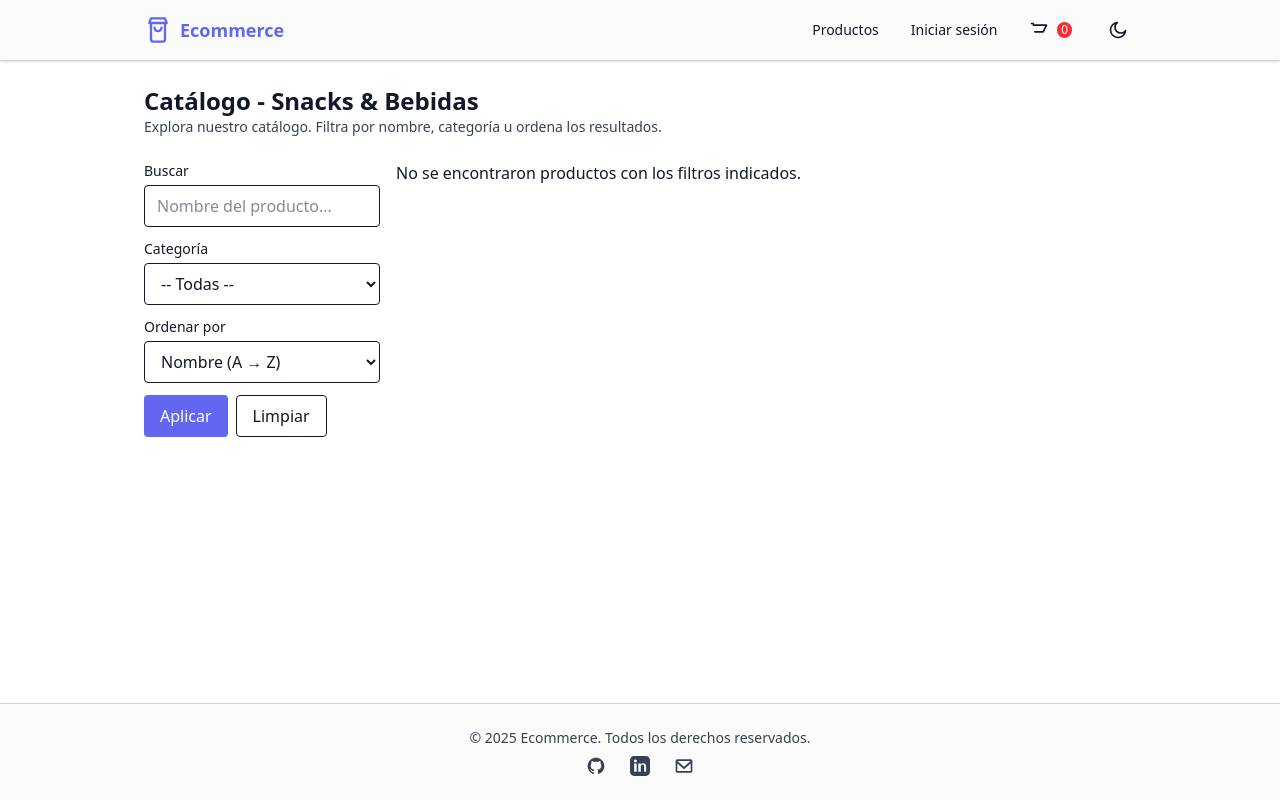
After one commit to AlbertoZuiga/fintoc-ecomerce-test, a Flask app: template app/templates/products/index.html in a window 1280 px wide. The commit adds this page. Run offline with Flask 3, Linux system fonts and the light colour scheme; the template is opened without the code that fills it, so the values that code supplies are empty; style sheets or scripts are compiled from the project's sources.

Commit message:
feat: add product listing and detail pages with navigation links

```diff
--- a/app/routes/__init__.py
+++ b/app/routes/__init__.py
@@ -1,4 +1,5 @@
 from app.routes.auth_routes import auth_bp
 from app.routes.main_routes import main_bp
+from app.routes.product_routes import product_bp
 
-blueprints = [main_bp, auth_bp]
+blueprints = [main_bp, auth_bp, product_bp]
--- a/app/templates/partials/navbar.html
+++ b/app/templates/partials/navbar.html
@@ -9,13 +9,16 @@
       </svg>
       <span class="hidden xs:inline sm:inline">Ecommerce</span>
     </a>
-    <div class="flex items-center gap-1 sm:gap-2">
+      <div class="flex items-center gap-1 sm:gap-2">
       <!-- Mobile menu button -->
       <button id="menu-toggle" class="md:hidden p-2 rounded-lg hover:bg-light-muted/30 dark:hover:bg-dark-muted/30 focus:outline-none focus:ring-2 focus:ring-primary active:scale-95 transition-all touch-manipulation" aria-label="Abrir menú de navegación" aria-expanded="false">
         <svg class="h-6 w-6" fill="none" stroke="currentColor" viewBox="0 0 24 24"><path stroke-linecap="round" stroke-linejoin="round" stroke-width="2" d="M4 6h16M4 12h16M4 18h16" /></svg>
       </button>
       <!-- Desktop menu -->
       <ul class="hidden md:flex items-center gap-2 font-medium text-sm">
+        <li>
+          <a href="{{ url_for('products.index') }}" class="px-3 py-2 rounded-lg hover:bg-primary/10 dark:hover:bg-accent/10 transition touch-manipulation" aria-label="Productos">Productos</a>
+        </li>
         {% if current_user.is_authenticated %}
           <li class="relative group">
             <button class="flex items-center gap-1 sm:gap-2 px-2 sm:px-3 py-2 rounded-lg hover:bg-primary/10 dark:hover:bg-accent/10 transition focus:outline-none touch-manipulation" id="user-menu" aria-haspopup="true">
@@ -40,6 +43,13 @@
             <a href="{{ url_for('auth.login') }}" class="px-3 py-2 rounded-lg hover:bg-primary/10 dark:hover:bg-accent/10 transition text-sm touch-manipulation" aria-label="Iniciar sesión">Iniciar sesión</a>
           </li>
         {% endif %}
+        <li class="relative">
+          <!-- Cart link (placeholder). Integrar carrito real más adelante. -->
+          <a href="{{ url_for('products.index') }}" class="px-3 py-2 rounded-lg hover:bg-primary/10 dark:hover:bg-accent/10 transition touch-manipulation" aria-label="Carrito">
+            <svg xmlns="http://www.w3.org/2000/svg" class="w-5 h-5 inline" viewBox="0 0 24 24" fill="none" stroke="currentColor"><path stroke-linecap="round" stroke-linejoin="round" stroke-width="2" d="M3 3h2l.4 2M7 13h10l4-8H5.4"/></svg>
+            <span id="cart-count" class="ml-1 inline-block text-xs text-white bg-red-500 rounded-full px-1 hidden">0</span>
+          </a>
+        </li>
         <li>
           <!-- Dark mode toggle -->
           <button id="dark-toggle" class="ml-1 sm:ml-2 p-2 rounded-lg hover:bg-light-muted/30 dark:hover:bg-dark-muted/30 focus:outline-none focus:ring-2 focus:ring-primary active:scale-95 transition-all touch-manipulation" aria-label="Alternar modo oscuro">
@@ -52,7 +62,19 @@
   </nav>
   <!-- Mobile menu -->
   <div id="mobile-menu" class="md:hidden hidden px-3 pb-3 border-t border-light-border dark:border-dark-border bg-light-surface dark:bg-dark-surface">
-    <ul class="flex flex-col gap-2 font-medium pt-3">
+      <ul class="flex flex-col gap-2 font-medium pt-3">
+      <li>
+        <a href="{{ url_for('products.index') }}" class="flex items-center gap-2 px-3 py-3 rounded-lg hover:bg-primary/10 dark:hover:bg-accent/10 transition touch-manipulation active:scale-98">
+          <svg class="w-5 h-5" fill="none" stroke="currentColor" viewBox="0 0 24 24"><path stroke-linecap="round" stroke-linejoin="round" stroke-width="2" d="M3 3h2l.4 2M7 13h10l4-8H5.4"/></svg>
+          Productos
+        </a>
+      </li>
+      <li>
+        <a href="{{ url_for('products.index') }}" class="flex items-center gap-2 px-3 py-3 rounded-lg hover:bg-primary/10 dark:hover:bg-accent/10 transition touch-manipulation active:scale-98">
+          <svg class="w-5 h-5" fill="none" stroke="currentColor" viewBox="0 0 24 24"><path stroke-linecap="round" stroke-linejoin="round" stroke-width="2" d="M3 3h2l.4 2M7 13h10l4-8H5.4"/></svg>
+          Carrito
+        </a>
+      </li>
       {% if current_user.is_authenticated %}
         <li>
           <a href="{{ url_for('auth.logout') }}" class="flex items-center gap-2 px-3 py-3 rounded-lg hover:bg-primary/10 dark:hover:bg-accent/10 transition touch-manipulation active:scale-98">
--- /dev/null
+++ b/app/templates/products/index.html
@@ -0,0 +1,73 @@
+{% extends "base.html" %}
+
+{% block title %}Productos{% endblock %}
+
+{% block content %}
+<div class="mb-6">
+  <h1 class="text-2xl font-bold">Catálogo - Snacks & Bebidas</h1>
+  <p class="text-sm text-light-text-secondary dark:text-dark-text-secondary">Explora nuestro catálogo. Filtra por nombre, categoría u ordena los resultados.</p>
+</div>
+
+<div class="mb-6 grid grid-cols-1 md:grid-cols-4 gap-4">
+  <form method="get" action="{{ url_for('products.index') }}" class="md:col-span-1">
+    <div class="mb-3">
+      <label class="block text-sm font-medium mb-1">Buscar</label>
+      <input type="text" name="q" value="{{ filters.q }}" class="w-full rounded border px-3 py-2" placeholder="Nombre del producto...">
+    </div>
+
+    <div class="mb-3">
+      <label class="block text-sm font-medium mb-1">Categoría</label>
+      <select name="category" class="w-full rounded border px-3 py-2">
+        <option value="">-- Todas --</option>
+        {% for cat in categories %}
+        <option value="{{ cat.id }}" {% if filters.category and filters.category|string == cat.id|string %}selected{% endif %}>{{ cat.name }}</option>
+        {% endfor %}
+      </select>
+    </div>
+
+    <div class="mb-3">
+      <label class="block text-sm font-medium mb-1">Ordenar por</label>
+      <select name="sort" class="w-full rounded border px-3 py-2">
+        <option value="name_asc" {% if filters.sort == 'name_asc' or not filters.sort %}selected{% endif %}>Nombre (A → Z)</option>
+        <option value="name_desc" {% if filters.sort == 'name_desc' %}selected{% endif %}>Nombre (Z → A)</option>
+        <option value="price_asc" {% if filters.sort == 'price_asc' %}selected{% endif %}>Precio (menor → mayor)</option>
+        <option value="price_desc" {% if filters.sort == 'price_desc' %}selected{% endif %}>Precio (mayor → menor)</option>
+      </select>
+    </div>
+
+    <div class="flex gap-2">
+      <button type="submit" class="px-4 py-2 bg-primary text-white rounded">Aplicar</button>
+      <a href="{{ url_for('products.index') }}" class="px-4 py-2 border rounded">Limpiar</a>
+    </div>
+  </form>
+
+  <div class="md:col-span-3">
+    {% if products %}
+    <div class="grid grid-cols-1 sm:grid-cols-2 lg:grid-cols-3 gap-4">
+      {% for p in products %}
+      <div class="bg-light-card dark:bg-dark-card rounded-lg border p-4">
+        <div class="flex items-start gap-4">
+          <div class="w-20 h-20 bg-gray-100 rounded flex items-center justify-center">
+            {% if p.image_url %}
+              <img src="{{ p.image_url }}" alt="{{ p.name }}" class="object-cover w-full h-full rounded">
+            {% else %}
+              <span class="text-xs text-light-text-secondary">Sin imagen</span>
+            {% endif %}
+          </div>
+          <div class="flex-1">
+            <h3 class="font-semibold text-base"><a href="{{ url_for('products.show', product_id=p.id) }}">{{ p.name }}</a></h3>
+            <p class="text-sm text-light-text-secondary">{{ p.category.name }}</p>
+            <p class="mt-2 font-bold">${{ '%.2f' | format(p.price / 100.0) }}</p>
+            <p class="text-sm mt-2 text-light-text-secondary">{{ p.description }}</p>
+          </div>
+        </div>
+      </div>
+      {% endfor %}
+    </div>
+    {% else %}
+      <p>No se encontraron productos con los filtros indicados.</p>
+    {% endif %}
+  </div>
+</div>
+
+{% endblock %}
```
Also changed, not shown: app/templates/products/show.html (added, +31 -0 lines).
